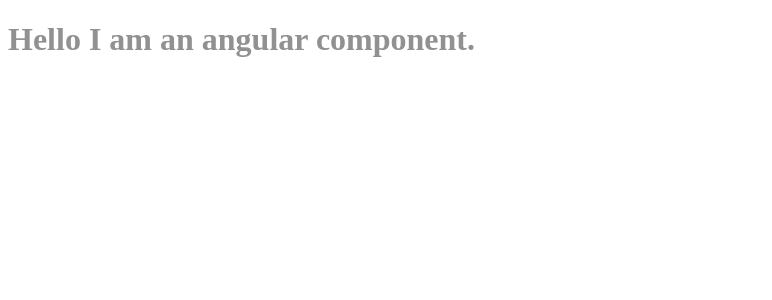
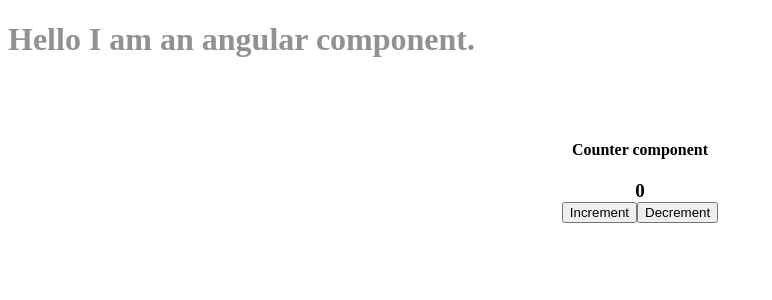
Before and after one commit to bigmonte/CASNgFrontend, an Angular app in the folder src/cas-frontend/: page / in a window 1280 px wide. Shown: the top 300 px of the page, without its empty margins (0-772 px from the left). Built offline with nearby package versions, Linux system fonts and the light colour scheme.

Commit message:
Render component in another component

```diff
--- a/src/cas-frontend/src/app/app.component.html
+++ b/src/cas-frontend/src/app/app.component.html
@@ -1,2 +1,5 @@
 
 <h1 class="title">{{title}}</h1>
+<body>
+  <app-counter></app-counter>
+</body>
--- a/src/cas-frontend/src/app/app.module.ts
+++ b/src/cas-frontend/src/app/app.module.ts
@@ -1,10 +1,11 @@
 import { NgModule } from '@angular/core'
 import { BrowserModule } from '@angular/platform-browser'
 import { AppComponent } from './app.component'
+import { CounterComponent } from './counter/counter.component'
 
 @NgModule({
   // [components; directives or pipes]  (declarables) that belongs to this module
-  declarations: [AppComponent],
+  declarations: [AppComponent, CounterComponent],
   // set of NgModules whose exported declarables are available to template
   // in this module
   imports: [BrowserModule],
--- /dev/null
+++ b/src/cas-frontend/src/app/counter/counter.component.html
@@ -0,0 +1,6 @@
+<div class="counter-container">
+  <h4>Counter component</h4>
+  <div class="counter-view">{{counter}}</div>
+  <button>Increment</button>
+  <button>Decrement</button>
+</div>
--- /dev/null
+++ b/src/cas-frontend/src/app/counter/counter.component.scss
@@ -0,0 +1,8 @@
+.counter-container {
+  padding: 40px;
+  text-align: center;
+  .counter-view {
+    font-size: 19px;
+    font-weight: bold;
+  }
+}
--- /dev/null
+++ b/src/cas-frontend/src/app/counter/counter.component.ts
@@ -0,0 +1,10 @@
+import { Component } from '@angular/core'
+
+@Component({
+  selector: 'app-counter',
+  templateUrl: './counter.component.html',
+  styleUrls: ['./counter.component.scss']
+})
+export class CounterComponent {
+  counter = 0;
+}
```
